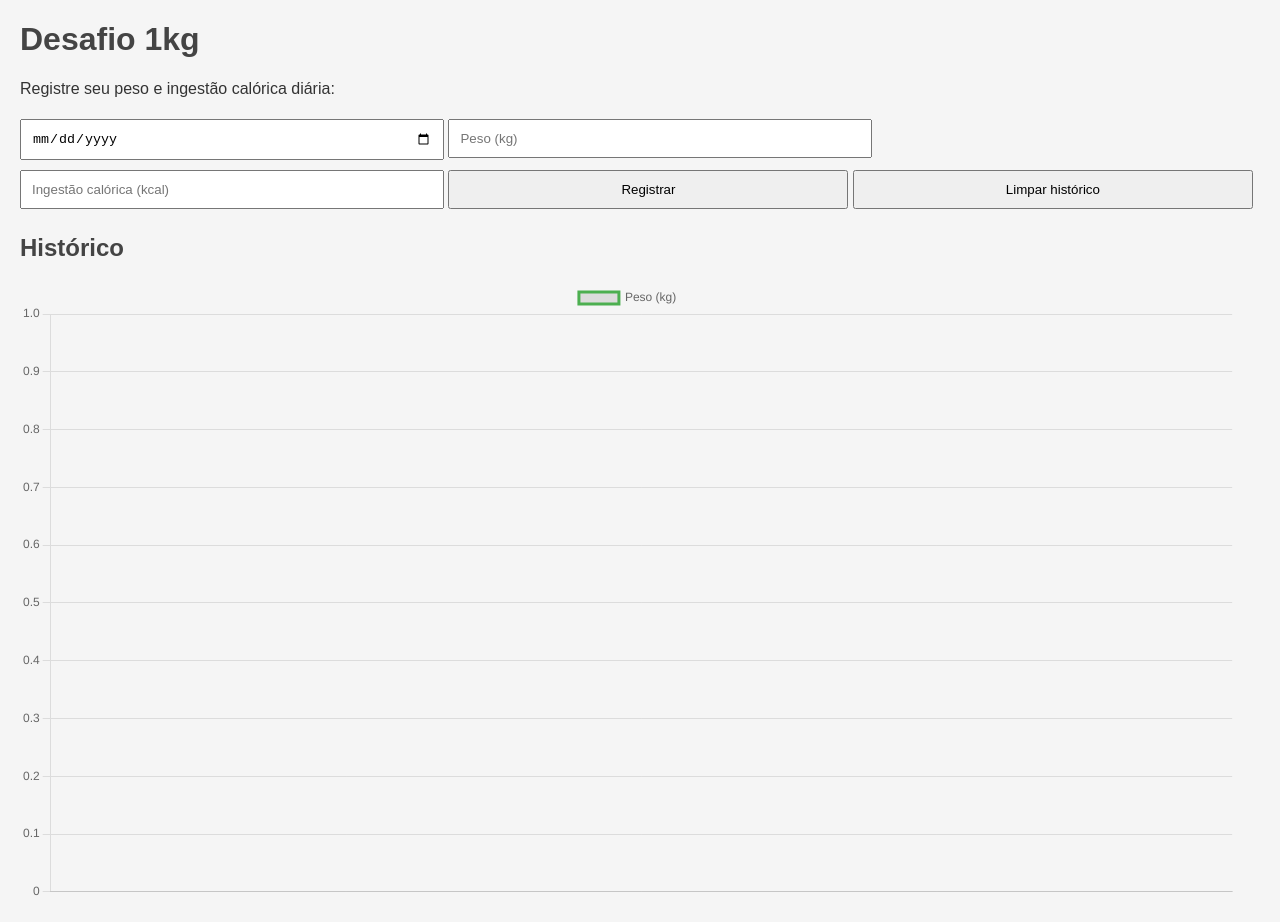
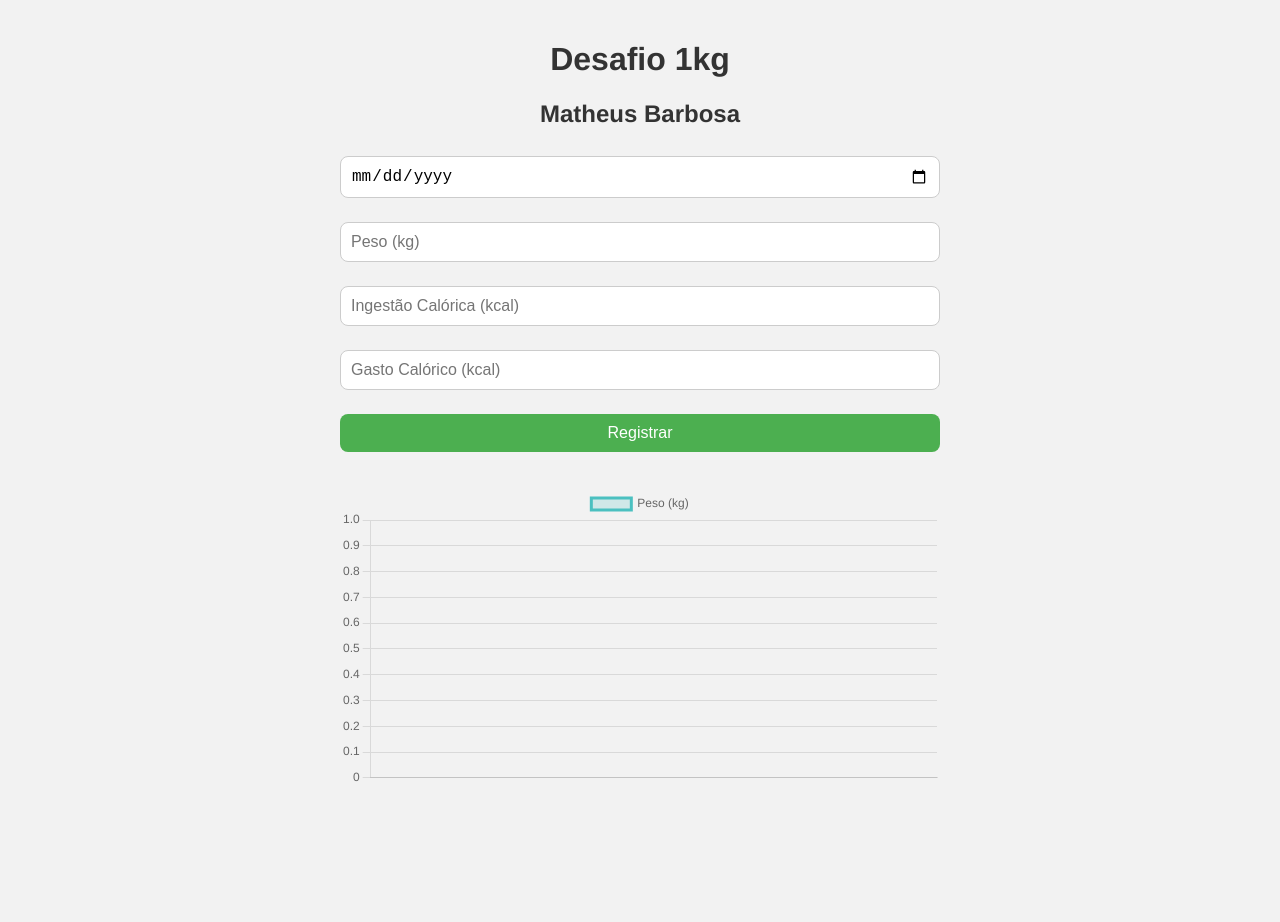
Before and after one commit to matheusbarbosa/github.io, a plain HTML site: page index.html in a window 1280 px wide. Both pictures are taken after a click on the button "Registrar". After the commit the page ends 828 px from the top, so only its background shows below. Drawn offline with nearby package versions, Linux system fonts and the light colour scheme.

Commit message:
Atualizar o index.html

```diff
--- a/index.html
+++ b/index.html
@@ -1,99 +1,107 @@
-
 <!DOCTYPE html>
 <html lang="pt-BR">
 <head>
   <meta charset="UTF-8">
-    <title>Desafio 1kg</title>
-    <meta name="viewport" content="width=device-width, initial-scale=1">
+  <meta name="viewport" content="width=device-width, initial-scale=1.0">
+  <title>Desafio 1kg - Matheus</title>
   <style>
-        body { font-family: Arial, sans-serif; margin: 20px; background: #f5f5f5; color: #333; }
-        h1, h2 { color: #444; }
-        input, button { padding: 10px; margin: 5px 0; width: 100%; max-width: 400px; }
-        .entry { background: white; padding: 10px; margin-top: 10px; border-radius: 8px; box-shadow: 0 0 5px rgba(0,0,0,0.1); }
-        canvas { max-width: 98%; }
+    body {
+      font-family: 'Helvetica Neue', sans-serif;
+      margin: 0;
+      padding: 20px;
+      background-color: #f2f2f2;
+      color: #333;
+    }
+    h1, h2 {
+      text-align: center;
+    }
+    .container {
+      max-width: 600px;
+      margin: 0 auto;
+    }
+    input, button {
+      width: 100%;
+      padding: 10px;
+      margin-top: 8px;
+      margin-bottom: 16px;
+      font-size: 16px;
+      border: 1px solid #ccc;
+      border-radius: 8px;
+      box-sizing: border-box;
+    }
+    button {
+      background-color: #4CAF50;
+      color: white;
+      border: none;
+      cursor: pointer;
+      transition: background-color 0.3s;
+    }
+    button:hover {
+      background-color: #45a049;
+    }
+    canvas {
+      width: 100% !important;
+      max-width: 600px;
+      height: auto !important;
+      display: block;
+      margin: 20px auto;
+    }
+    .resultado {
+      text-align: center;
+      margin-top: 20px;
+      font-size: 18px;
+      font-weight: bold;
+    }
+    @media (prefers-color-scheme: dark) {
+      body {
+        background-color: #121212;
+        color: #e0e0e0;
+      }
+      input, button {
+        background-color: #1e1e1e;
+        color: #e0e0e0;
+        border: 1px solid #444;
+      }
+      button {
+        background-color: #006400;
+      }
+      button:hover {
+        background-color: #228B22;
+      }
+    }
   </style>
 </head>
 <body>
+  <div class="container">
     <h1>Desafio 1kg</h1>
-    <p>Registre seu peso e ingestão calórica diária:</p>
+    <h2>Matheus Barbosa</h2>
+
     <input type="date" id="data">
-    <input type="number" id="peso" placeholder="Peso (kg)" step="0.01">
-    <input type="number" id="calorias" placeholder="Ingestão calórica (kcal)">
+    <input type="number" id="peso" placeholder="Peso (kg)">
+    <input type="number" id="calorias" placeholder="Ingestão Calórica (kcal)">
+    <input type="number" id="gasto" placeholder="Gasto Calórico (kcal)">
     <button onclick="registrar()">Registrar</button>
-    <button onclick="limpar()">Limpar histórico</button>
-    <h2>Histórico</h2>
-    <div id="historico"></div>
-    <canvas id="graficoPeso"></canvas>
+
+    <div class="resultado" id="resultado"></div>
+    <canvas id="grafico"></canvas>
+    <div class="resultado" id="previsao"></div>
+  </div>
 
   <script src="https://cdn.jsdelivr.net/npm/chart.js"></script>
   <script>
-        const TDEE = 2300;
-        let dados = JSON.parse(localStorage.getItem("desafio1kg")) || [];
+    const ctx = document.getElementById('grafico').getContext('2d');
+    let dados = JSON.parse(localStorage.getItem('progresso')) || [];
 
-        function registrar() {
-            const data = document.getElementById("data").value;
-            const peso = parseFloat(document.getElementById("peso").value);
-            const calorias = parseInt(document.getElementById("calorias").value);
-
-            if (!data || isNaN(peso) || isNaN(calorias)) {
-                alert("Preencha todos os campos.");
-                return;
-            }
-
-            const deficit = TDEE - calorias;
-            dados.push({ data, peso, calorias, deficit });
-            localStorage.setItem("desafio1kg", JSON.stringify(dados));
-            atualizarHistorico();
-        }
-
-        function limpar() {
-            if (confirm("Tem certeza que deseja apagar o histórico?")) {
-                localStorage.removeItem("desafio1kg");
-                dados = [];
-                atualizarHistorico();
-            }
-        }
-
-        function atualizarHistorico() {
-            const historicoDiv = document.getElementById("historico");
-            historicoDiv.innerHTML = "";
-            let totalDeficit = 0;
-
-            dados.forEach(entry => {
-                totalDeficit += entry.deficit;
-                const perdaEstimada = (totalDeficit / 7700).toFixed(2);
-                const div = document.createElement("div");
-                div.className = "entry";
-                div.innerHTML = `
-                    <strong>${entry.data}</strong><br>
-                    Peso: ${entry.peso} kg<br>
-                    Ingestão: ${entry.calorias} kcal<br>
-                    Déficit: ${entry.deficit} kcal<br>
-                    Perda estimada acumulada: ${perdaEstimada} kg
-                `;
-                historicoDiv.appendChild(div);
-            });
-
-            atualizarGrafico();
-        }
-
-        function atualizarGrafico() {
-            const ctx = document.getElementById("graficoPeso").getContext("2d");
-            const labels = dados.map(entry => entry.data);
-            const pesos = dados.map(entry => entry.peso);
-
-            if (window.meuGrafico) window.meuGrafico.destroy();
-
-            window.meuGrafico = new Chart(ctx, {
+    let grafico = new Chart(ctx, {
       type: 'line',
       data: {
-                    labels: labels,
+        labels: dados.map(d => d.data),
         datasets: [{
           label: 'Peso (kg)',
-                        data: pesos,
-                        borderColor: '#4CAF50',
-                        fill: false,
-                        tension: 0.2
+          data: dados.map(d => d.peso),
+          borderColor: 'rgba(75, 192, 192, 1)',
+          backgroundColor: 'rgba(75, 192, 192, 0.2)',
+          tension: 0.4
         }]
       },
       options: {
@@ -105,9 +113,44 @@
         }
       }
     });
+
+    function registrar() {
+      const data = document.getElementById('data').value;
+      const peso = parseFloat(document.getElementById('peso').value);
+      const calorias = parseFloat(document.getElementById('calorias').value);
+      const gasto = parseFloat(document.getElementById('gasto').value);
+
+      if (!data || isNaN(peso) || isNaN(calorias) || isNaN(gasto)) {
+        alert("Por favor, preencha todos os campos corretamente.");
+        return;
       }
 
-        atualizarHistorico();
+      const deficit = gasto - calorias;
+      const variacaoPeso = deficit / 7700;
+
+      dados.push({ data, peso, calorias, gasto, deficit });
+      localStorage.setItem('progresso', JSON.stringify(dados));
+
+      atualizar();
+    }
+
+    function atualizar() {
+      grafico.data.labels = dados.map(d => d.data);
+      grafico.data.datasets[0].data = dados.map(d => d.peso);
+      grafico.update();
+
+      const ultimoDeficit = dados[dados.length - 1].deficit;
+      const textoResultado = ultimoDeficit >= 0 ?
+        `Perda estimada: ${(ultimoDeficit/7700).toFixed(3)} kg` :
+        `Ganho estimado: ${Math.abs(ultimoDeficit/7700).toFixed(3)} kg`;
+      document.getElementById('resultado').innerText = textoResultado;
+
+      const mediaDeficit = dados.reduce((acc, cur) => acc + cur.deficit, 0) / dados.length;
+      const previsao7dias = mediaDeficit * 7 / 7700;
+      document.getElementById('previsao').innerText = `Previsão de variação em 7 dias: ${previsao7dias.toFixed(2)} kg`;
+    }
+
+    atualizar();
   </script>
 </body>
 </html>
```
Lines whose indentation alone changed are shown as unchanged.
